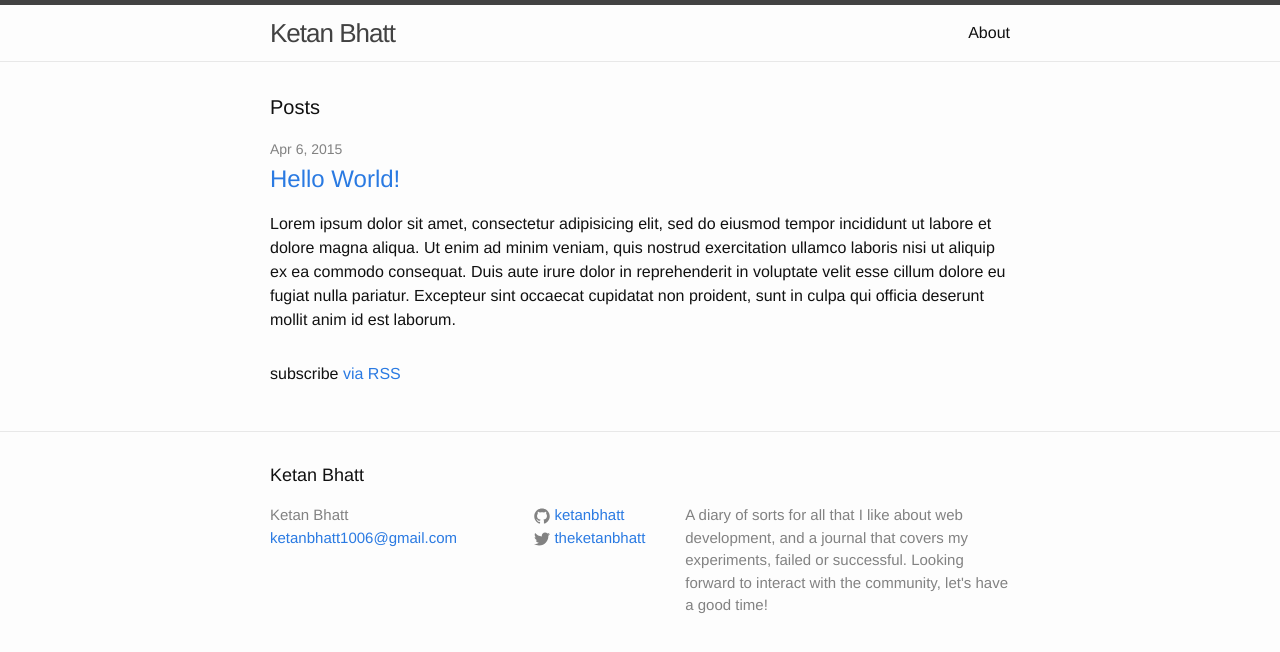
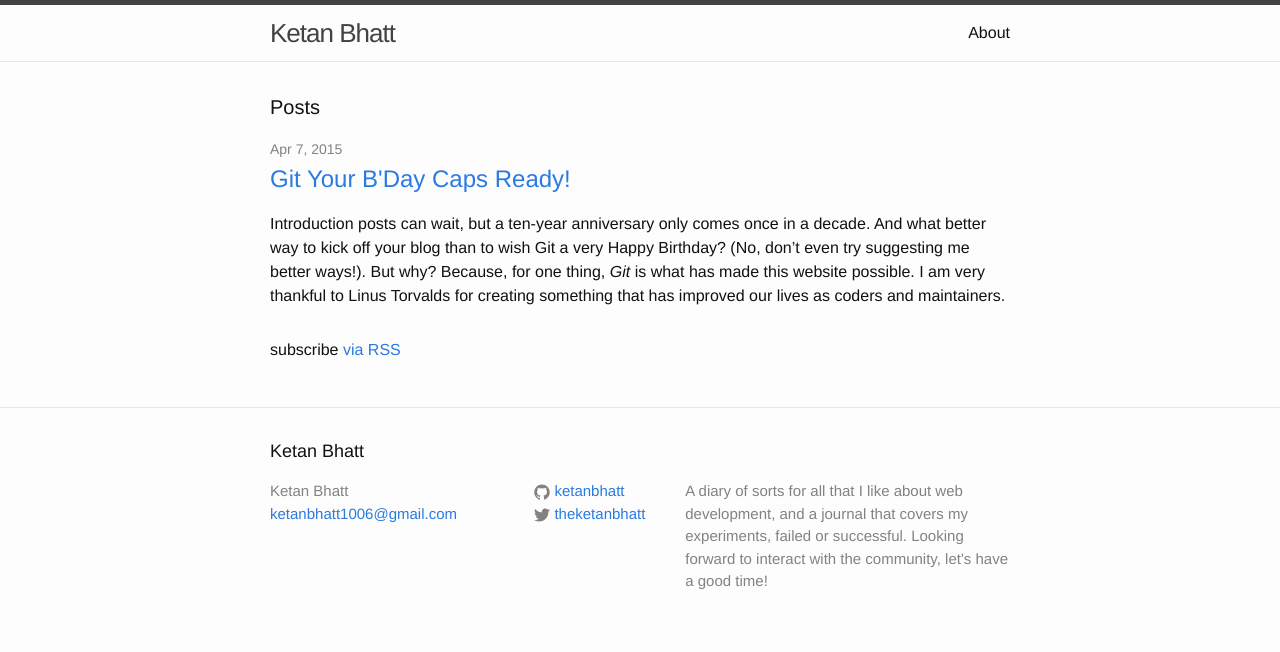
Before and after one commit to ketanbhatt/ketanbhatt.github.io, a Jekyll site: the page built from index.html, in a window 1280 px wide. Shown: the top 652 px of the page. Built offline with Jekyll 4.4.1, drawn with Linux system fonts in a browser that asks for light colours.

Commit message:
Git your bday caps ready AND permalinks

```diff
--- a/_config.yml
+++ b/_config.yml
@@ -12,3 +12,13 @@ github_username:  ketanbhatt
 
 # Build settings
 markdown: kramdown
+
+
+defaults:
+  -
+    scope:
+      path: ""
+      type: "posts"
+    values:
+      layout: "post"
+      permalink: :title
--- /dev/null
+++ b/_posts/2015-04-06-git-your-bday-caps-ready.md
@@ -0,0 +1,13 @@
+---
+title:	"Git Your B'Day Caps Ready!"
+date:	2015-04-07 17:20:20
+---
+Introduction posts can wait, but a ten-year anniversary only comes once in a decade. And what better way to kick off your blog than to wish Git a very Happy Birthday? (No, don't even try suggesting me better ways!). But why? Because, for one thing, *Git* is what has made this website possible. I am very thankful to Linus Torvalds for creating something that has improved our lives as coders and maintainers.
+
+I will admit that my first experience with Git was very frustrating. I was coding a [super simple website](http://www.supplyzone.in/ "SupplyZone") with a friend and we got stuck in a myriad of merge conflicts. They were so devastating that we ended up manually copying pasting the code and, as a result, had four Github repositories by the time we finished. Our mistake was that we went *pro* before even trying out Git on our own.
+
+But I was assured that all this fuss about VCSs in general, and Git in specific, could not be for nothing. So I used it again the next time I started a project and got hooked. Other than it being perfect as a distributed version control system, a `git commit` is mentally very satisfying, getting closer to project completion, *one commit at a time*. Sometimes when I feel hopeless, `git log` tells me, "*Come on, you did all that, this new thing can't be impossible!*". You get addicted to this `(git) push`.
+
+Now how is it responsible for this website? Because the site is hosted on Github Pages, and each post is a new commit and push (More about it on later, perhaps!).
+
+So thank you Git, and a very Happy Birthday.
--- a/_posts/2015-04-06-hello-world.markdown
+++ /dev/null
@@ -1,32 +0,0 @@
----
-layout: post
-title:  "Hello World!"
-date:   2015-04-06 21:52:24
----
-Lorem ipsum dolor sit amet, consectetur adipisicing elit, sed do eiusmod
-tempor incididunt ut labore et dolore magna aliqua. Ut enim ad minim veniam,
-quis nostrud exercitation ullamco laboris nisi ut aliquip ex ea commodo
-consequat. Duis aute irure dolor in reprehenderit in voluptate velit esse
-cillum dolore eu fugiat nulla pariatur. Excepteur sint occaecat cupidatat non
-proident, sunt in culpa qui officia deserunt mollit anim id est laborum.
-
-Lorem ipsum dolor sit amet, consectetur adipisicing elit, sed do eiusmod
-tempor incididunt ut labore et dolore magna aliqua. Ut enim ad minim veniam,
-quis nostrud exercitation ullamco laboris nisi ut aliquip ex ea commodo
-consequat. Duis aute irure dolor in reprehenderit in voluptate velit esse
-cillum dolore eu fugiat nulla pariatur. Excepteur sint occaecat cupidatat non
-proident, sunt in culpa qui officia deserunt mollit anim id est laborum.
-
-Lorem ipsum dolor sit amet, consectetur adipisicing elit, sed do eiusmod
-tempor incididunt ut labore et dolore magna aliqua. Ut enim ad minim veniam,
-quis nostrud exercitation ullamco laboris nisi ut aliquip ex ea commodo
-consequat. Duis aute irure dolor in reprehenderit in voluptate velit esse
-cillum dolore eu fugiat nulla pariatur. Excepteur sint occaecat cupidatat non
-proident, sunt in culpa qui officia deserunt mollit anim id est laborum.
-
-Lorem ipsum dolor sit amet, consectetur adipisicing elit, sed do eiusmod
-tempor incididunt ut labore et dolore magna aliqua. Ut enim ad minim veniam,
-quis nostrud exercitation ullamco laboris nisi ut aliquip ex ea commodo
-consequat. Duis aute irure dolor in reprehenderit in voluptate velit esse
-cillum dolore eu fugiat nulla pariatur. Excepteur sint occaecat cupidatat non
-proident, sunt in culpa qui officia deserunt mollit anim id est laborum.
```
